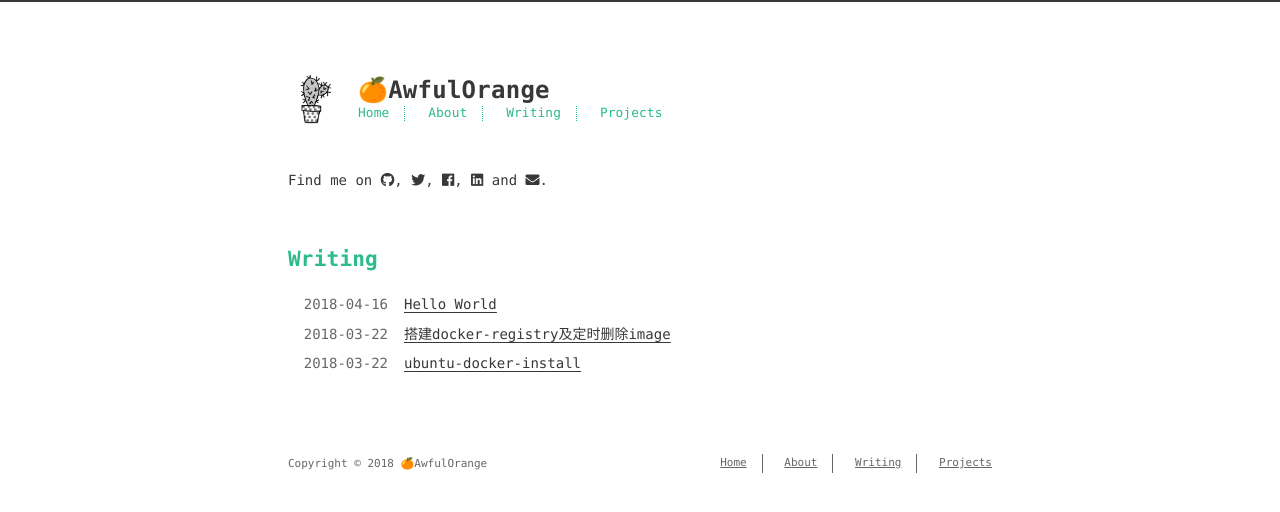
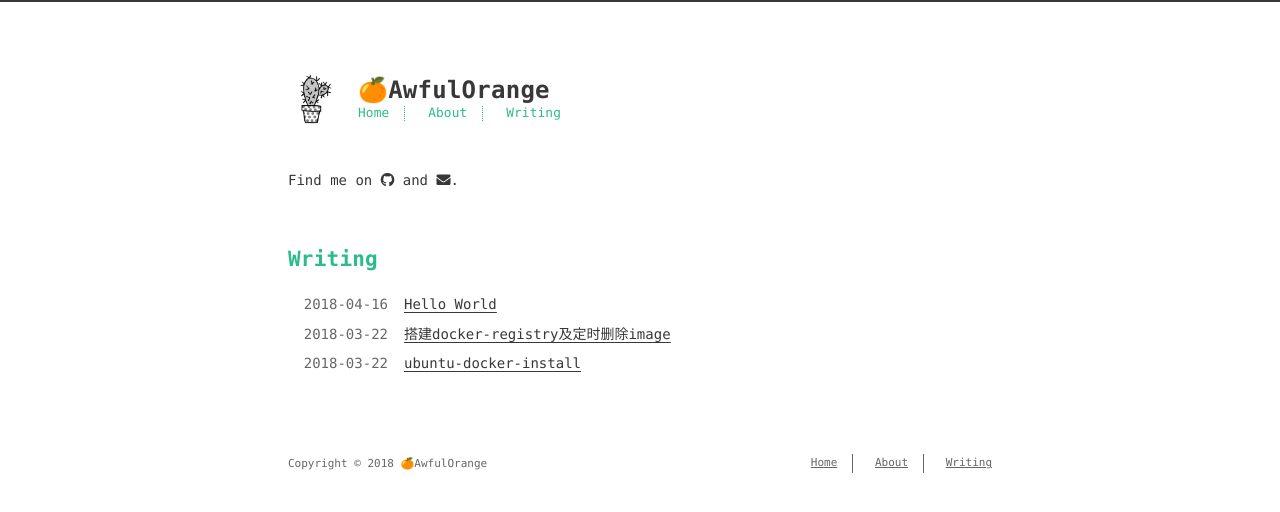
Before and after one commit to AwfulOrange/AwfulOrange.github.io, a plain HTML site: page index.html in a window 1280 px wide. Drawn offline with Linux system fonts and the light colour scheme; a web font is replaced by a local one.

Commit message:
Site updated: 2018-04-17 09:54:50

```diff
--- a/index.html
+++ b/index.html
@@ -71,8 +71,6 @@
 
         <li><a href="/archives/">Writing</a></li>
 
-        <li><a href="/projects_url">Projects</a></li>
-
     </ul>
   </div>
 </header>
@@ -87,39 +85,15 @@
 
 
 
-          <a class="icon" target="_blank" href="http://github.com/probberechts/cactus-dark">
+          <a class="icon" target="_blank" href="https://github.com/AwfulOrange">
             <i class="fab fa-github"></i><!--
-      ---></a><!--
-    ---><!--
-    --->,
-
-
-
-          <a class="icon" target="_blank" href="/">
-            <i class="fab fa-twitter"></i><!--
-      ---></a><!--
-    ---><!--
-    --->,
-
-
-
-          <a class="icon" target="_blank" href="/">
-            <i class="fab fa-facebook"></i><!--
-      ---></a><!--
-    ---><!--
-    --->,
-
-
-
-          <a class="icon" target="_blank" href="/">
-            <i class="fab fa-linkedin"></i><!--
       ---></a><!--
     ---><!--
     ---> and
 
 
 
-          <a class="icon" target="_blank" href="mailto:name@email.com">
+          <a class="icon" target="_blank" href="mailto:chenxg.hz@foxmail.com">
             <i class="fas fa-envelope"></i><!--
       ---></a><!--
       ---><!--
@@ -207,8 +181,6 @@
 
           <li><a href="/archives/">Writing</a></li>
 
-          <li><a href="/projects_url">Projects</a></li>
-
       </ul>
     </nav>
   </div>
```
Also changed, not shown: 2018/03/22/6-ubuntu-docker-install/index.html (+0 -6 lines), 2018/03/22/7-docker-registry/index.html (+0 -6 lines), 2018/04/16/hello-world/index.html (+0 -6 lines), archives/2018/03/index.html (+0 -4 lines), archives/2018/04/index.html (+0 -4 lines), archives/2018/index.html (+0 -4 lines), archives/index.html (+0 -4 lines).
